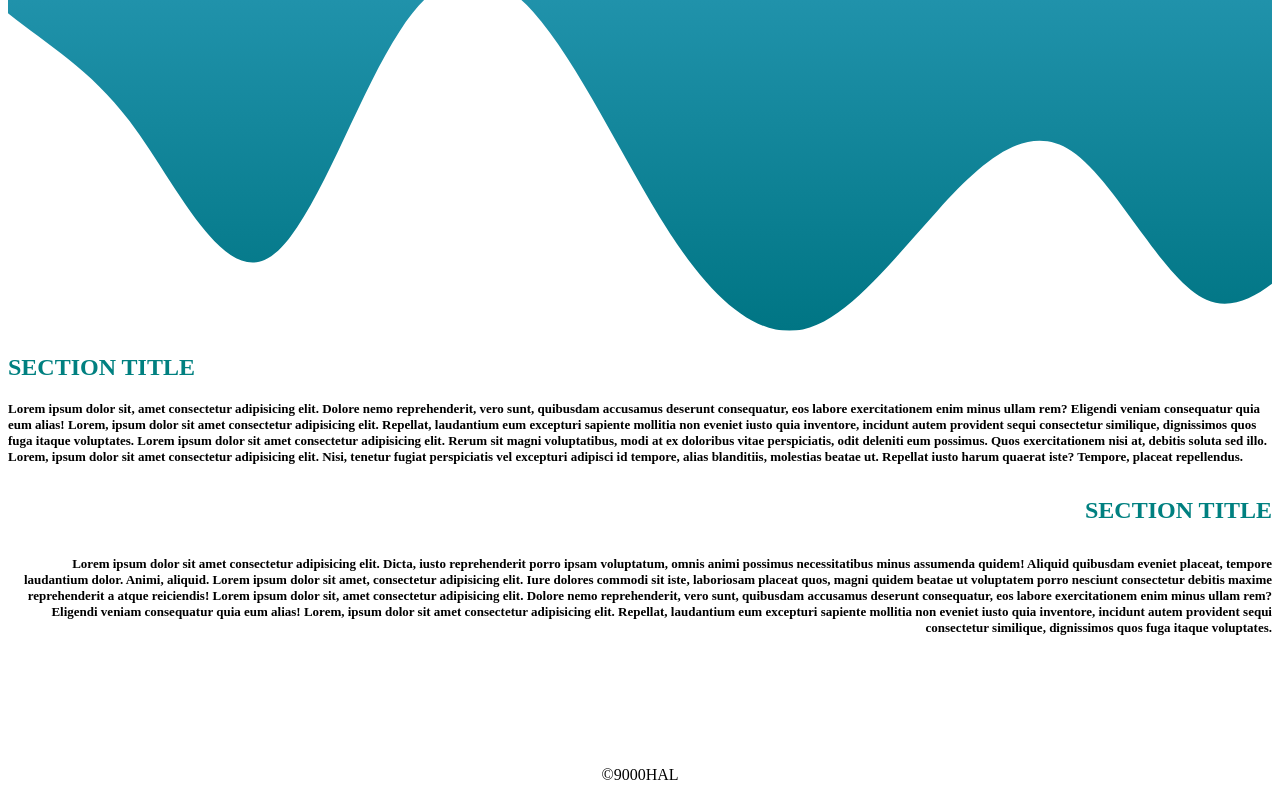
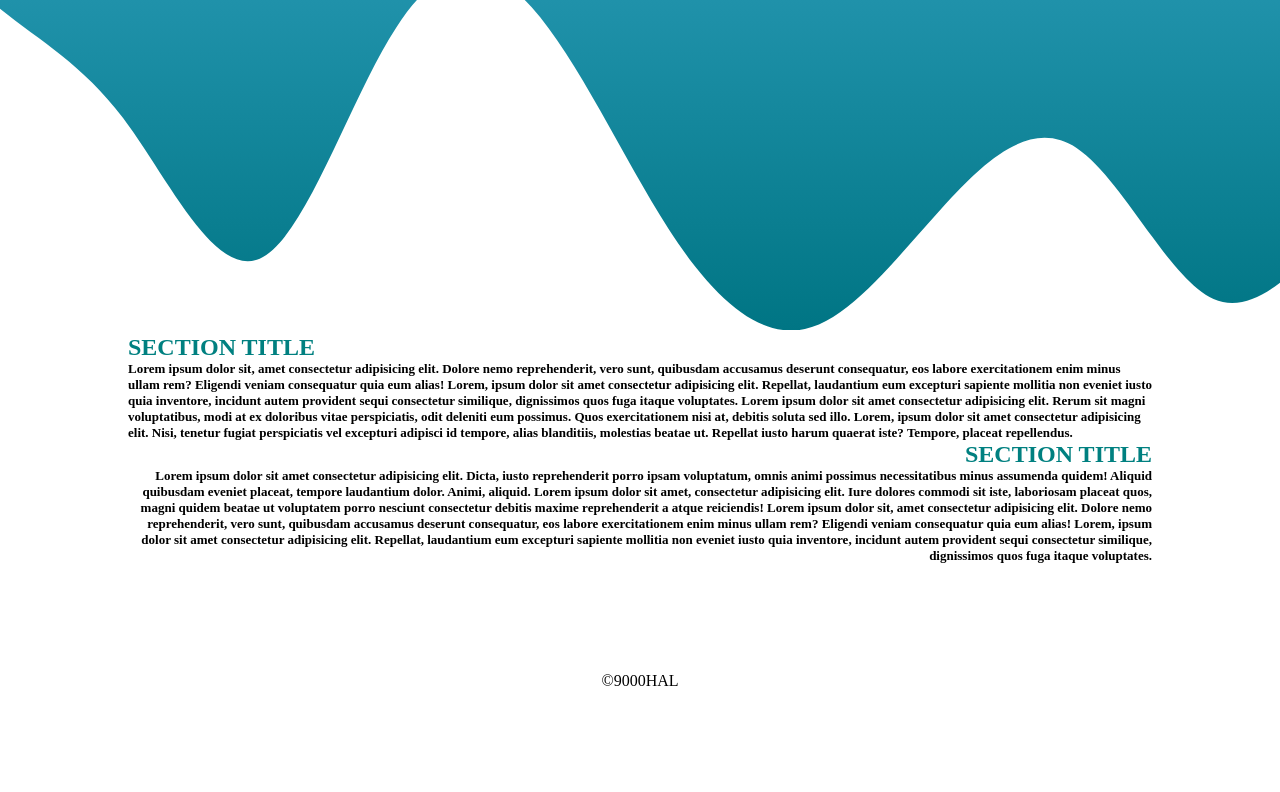
Before and after one commit to 9000HAL/mobile-friendly-practice-v.2, a plain HTML site: page index.html in a window 1280 px wide. Shown: the part 273-1065 px from the top of the page. After the commit the page ends 963 px from the top, so only its background shows below. Drawn offline with Linux system fonts and the light colour scheme.

Commit message:
adjust border study group fixes

```diff
--- a/css/style.css
+++ b/css/style.css
@@ -1,3 +1,8 @@
+*{ margin: 0;
+    padding: 0;
+    box-sizing: border-box;
+}
+
 h1 {
     color: white;
 }
@@ -25,3 +30,8 @@ h5 {
 footer {
     text-align: center;
 }
+
+.container {
+    max-width: 80%;
+    margin: 0 auto
+}
--- a/index.html
+++ b/index.html
@@ -16,6 +16,7 @@
     <h1 style = "position:absolute; left:600px; top:200px;">
         Theme Title
     </h1>
+<div class="container">
 
     <h2>SECTION TITLE</h2>
 
@@ -25,7 +26,7 @@
 
     <h5>Lorem ipsum dolor sit amet consectetur adipisicing elit. Dicta, iusto reprehenderit porro ipsam voluptatum, omnis animi possimus necessitatibus minus assumenda quidem! Aliquid quibusdam eveniet placeat, tempore laudantium dolor. Animi, aliquid. Lorem ipsum dolor sit amet, consectetur adipisicing elit. Iure dolores commodi sit iste, laboriosam placeat quos, magni quidem beatae ut voluptatem porro nesciunt consectetur debitis maxime reprehenderit a atque reiciendis! Lorem ipsum dolor sit, amet consectetur adipisicing elit. Dolore nemo reprehenderit, vero sunt, quibusdam accusamus deserunt consequatur, eos labore exercitationem enim minus ullam rem? Eligendi veniam consequatur quia eum alias! Lorem, ipsum dolor sit amet consectetur adipisicing elit. Repellat, laudantium eum excepturi sapiente mollitia non eveniet iusto quia inventore, incidunt autem provident sequi consectetur similique, dignissimos quos fuga itaque voluptates.</h5>
 
-
+</div>
 
 </body>
 
```
